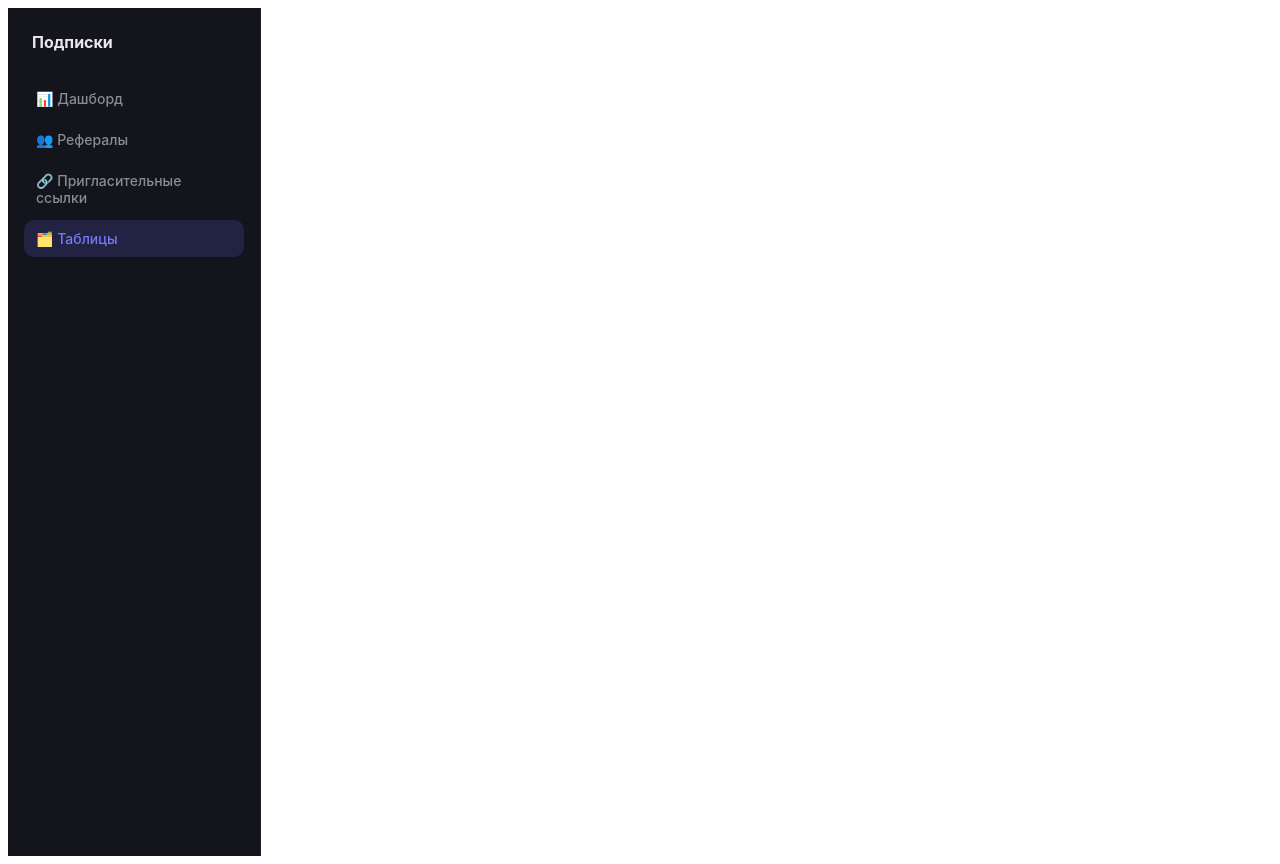
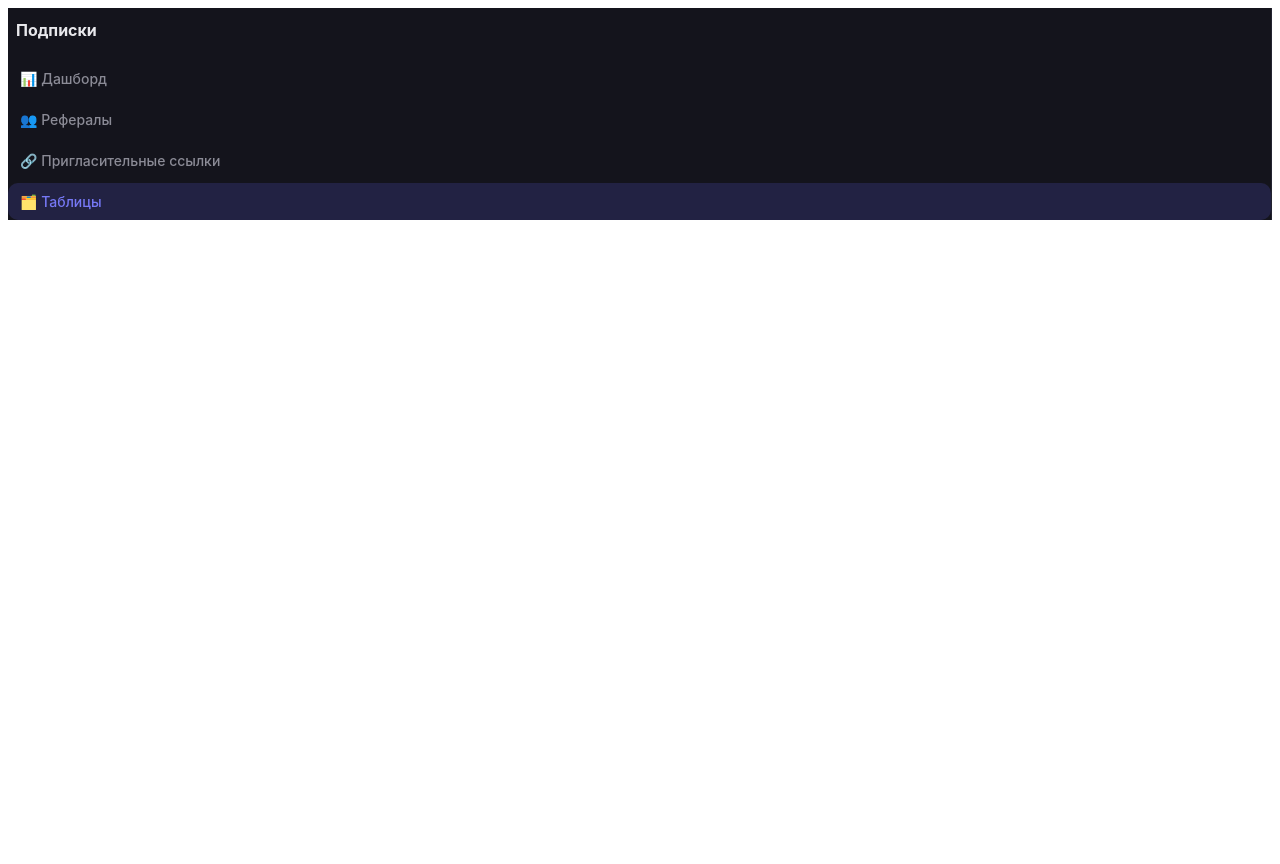
Before and after one commit to kostyan99/tg-subscription-bot, a Python web app: template templates/sqladmin/layout.html in a window 1280 px wide. After the commit the page ends 220 px from the top, so only its background shows below. Run offline with Jinja, Linux system fonts and the light colour scheme; the template is opened without the code that fills it, so the values that code supplies are empty.

Commit message:
Update layout.html

```diff
--- a/templates/sqladmin/layout.html
+++ b/templates/sqladmin/layout.html
@@ -3,34 +3,27 @@
 {% block head %}
 {{ super() }}
 <style>
-    .sidebar {
-        width: 220px;
-        flex-shrink: 0;
-        background: #14141c;
-        border-right: 1px solid #232330;
-        padding: 24px 16px;
-        position: sticky;
-        top: 0;
-        height: 100vh;
-        overflow-y: auto;
-    }
-    .sidebar h1 { font-size: 16px; font-weight: 700; margin: 0 0 28px 8px; color: #e8e8ec; }
-    .sidebar a {
+    .navbar-vertical .navbar-brand,
+    .navbar-vertical #navbar-menu,
+    .navbar-vertical .navbar-toggler { display: none !important; }
+    .navbar-vertical { background: #14141c !important; border-right: 1px solid #232330; }
+    .sidebar-links a {
         display: flex; align-items: center; gap: 10px;
         padding: 10px 12px; border-radius: 10px;
         color: #8b8b96; text-decoration: none;
         font-size: 14px; font-weight: 500; margin-bottom: 4px;
     }
-    .sidebar a:hover { background: #191924; color: #e8e8ec; }
-    .sidebar a.active { background: rgba(99,102,241,0.18); color: #7678f5; }
-    .layout-wrapper { display: flex; min-height: 100vh; }
-    .layout-main { flex: 1; min-width: 0; }
+    .sidebar-links a:hover { background: #191924; color: #e8e8ec; }
+    .sidebar-links a.active { background: rgba(99,102,241,0.18); color: #7678f5; }
+    .sidebar-links h1 { font-size: 16px; font-weight: 700; margin: 0 0 20px 8px; color: #e8e8ec; }
 </style>
 {% endblock %}
 
 {% block body %}
-<div class="layout-wrapper">
-    <nav class="sidebar">
+<div class="wrapper">
+  <aside class="navbar navbar-expand-lg navbar-vertical navbar-expand-md navbar-dark">
+    <div class="container-fluid">
+      <div class="sidebar-links" style="width:100%; padding-top: 12px;">
         <h1>Подписки</h1>
         <a href="/">📊 Дашборд</a>
         <a href="/admin/referral-overview">👥 Рефералы</a>
@@ -39,8 +32,10 @@
         {% if admin.authentication_backend %}
         <a href="{{ request.url_for('admin:logout') }}">🚪 Выйти</a>
         {% endif %}
-    </nav>
-    <div class="layout-main">
+      </div>
+    </div>
+  </aside>
+  <div class="page-wrapper">
     <div class="container-fluid">
       <div class="page-header d-print-none">
         {% block content_header %}
```
Lines whose indentation alone changed are shown as unchanged.
